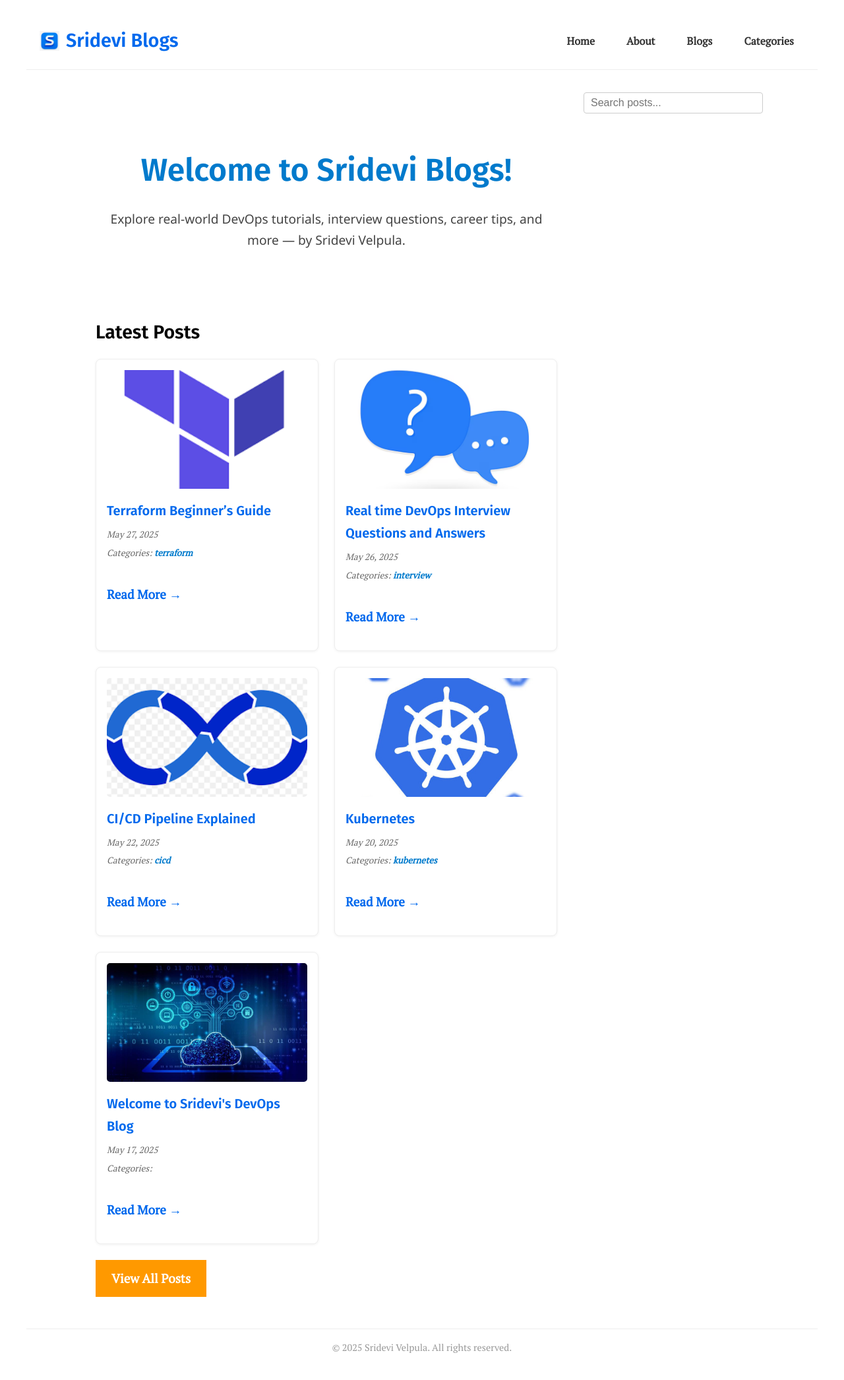
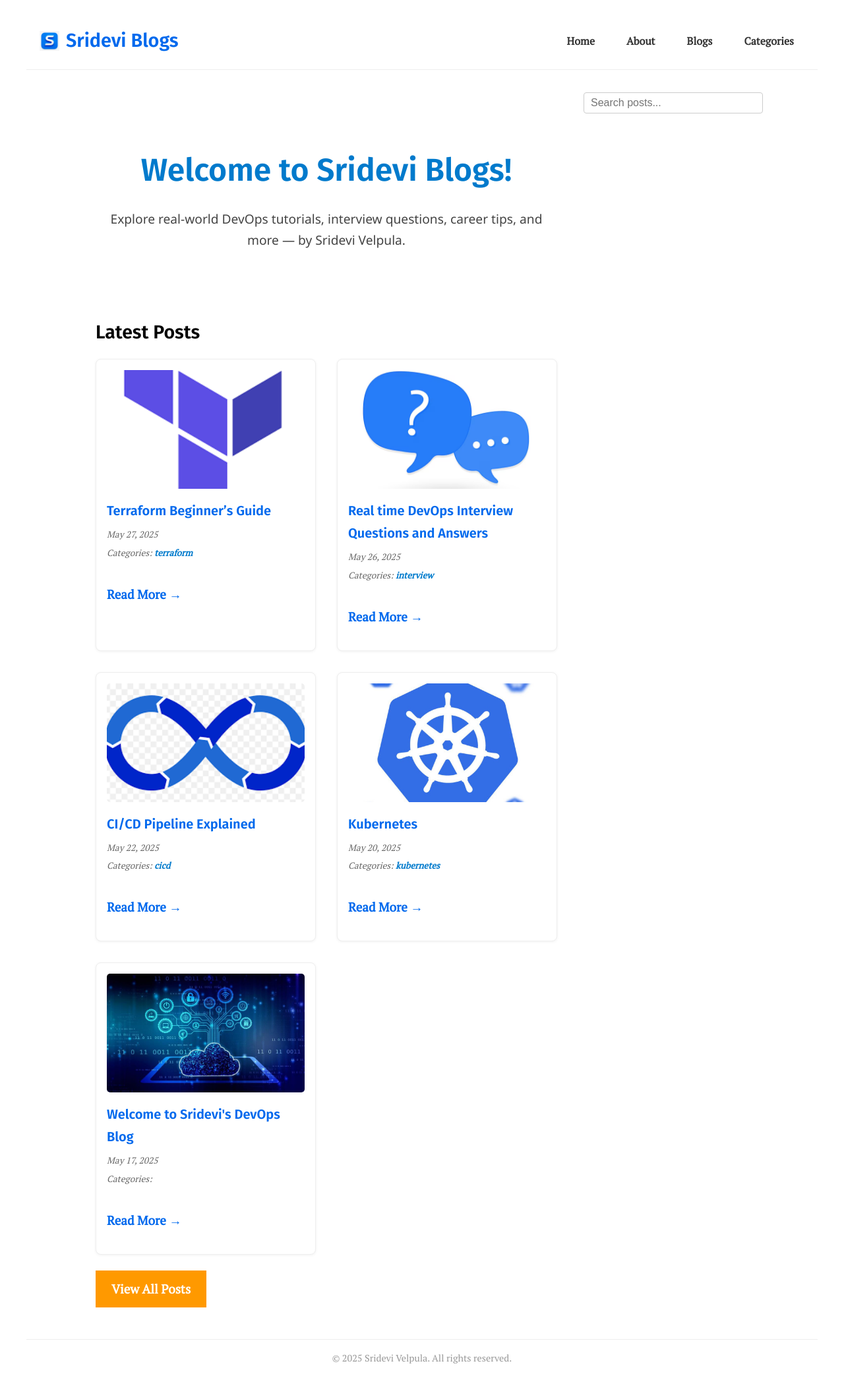
Before and after one commit to srideviblogs/srideviblogs.github.io, a Jekyll site: the page built from index.md, in a window 1280 px wide. Shown: the whole page at 66% size. Built offline with Jekyll 4.4.1, drawn with Linux system fonts in a browser that asks for light colours.

Commit message:
Update custom.css

```diff
--- a/assets/css/custom.css
+++ b/assets/css/custom.css
@@ -672,3 +672,10 @@ header.site-header {
 .view-posts-link:hover {
   background-color: #e68900;
 }
+
+.post-grid {
+  display: grid;
+  grid-template-columns: repeat(auto-fit, minmax(250px, 1fr));
+  gap: 2rem;
+  justify-content: start; /* ensures grid aligns left */
+}
```
